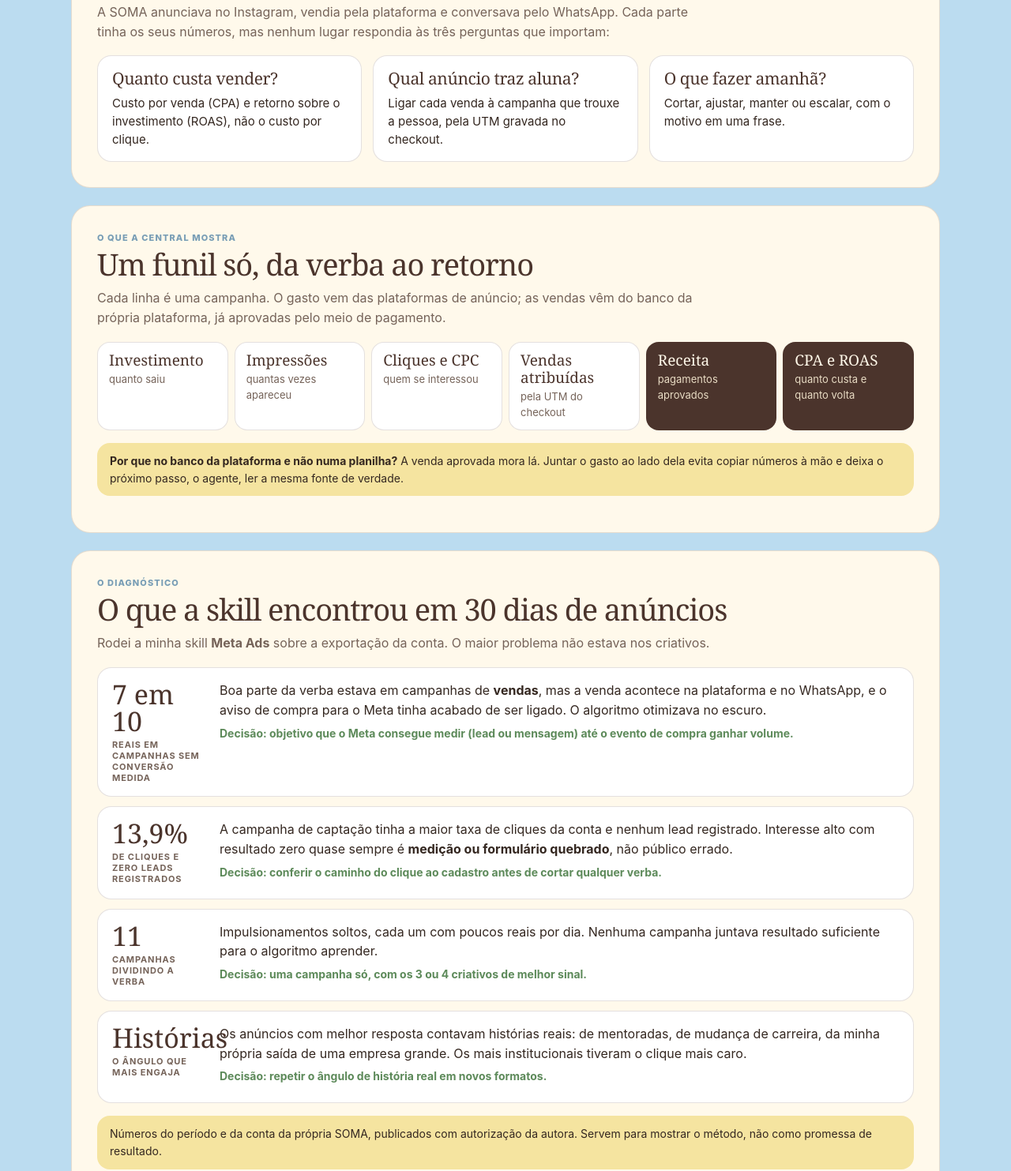
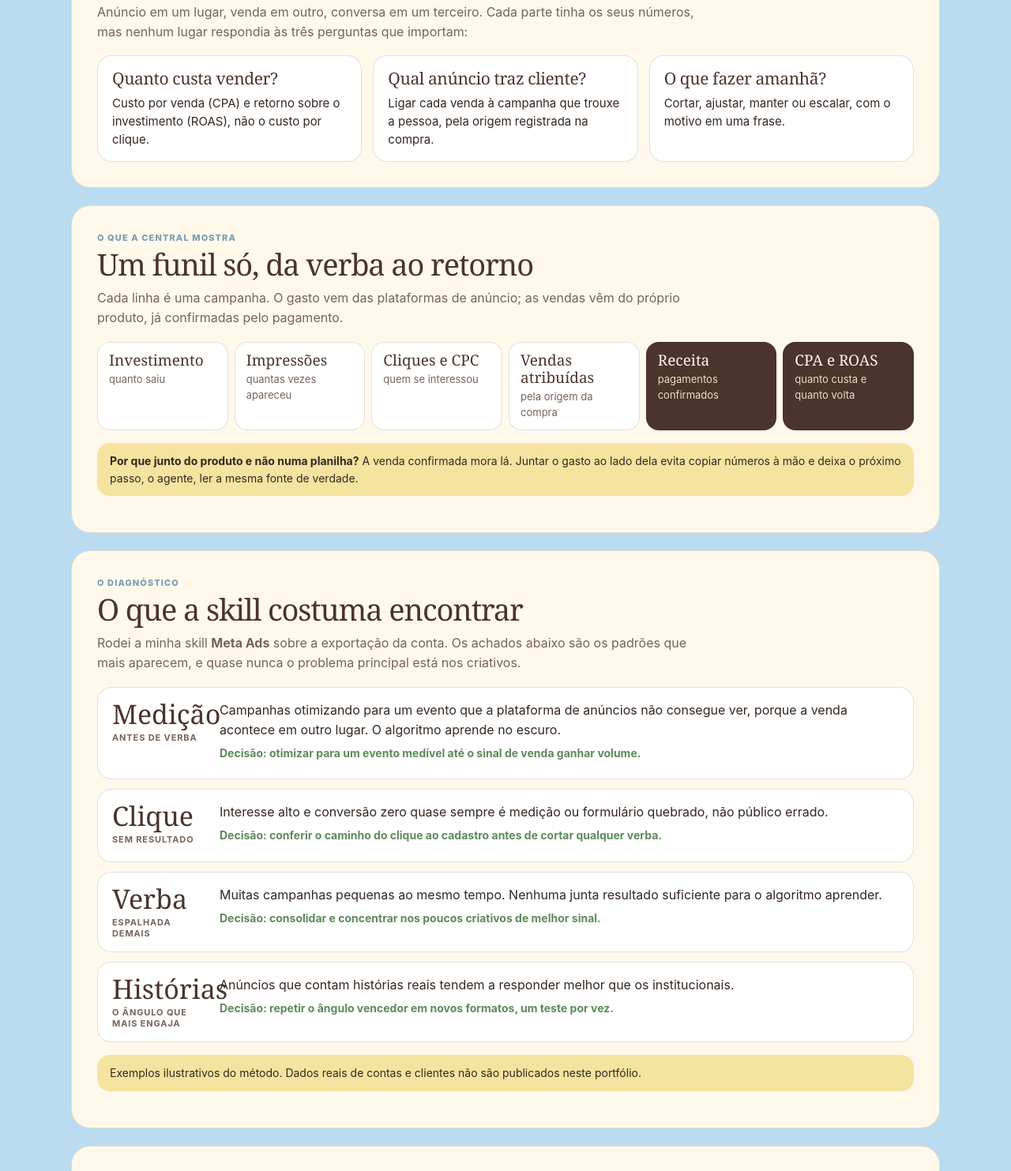
Before and after one commit to jaquelineamaro93-hue/portfolio, a plain HTML site: page central-de-midia/index.html in a window 1280 px wide. Shown: the part 577-2060 px from the top of the page at 79% size. Drawn offline with Linux system fonts and the light colour scheme.

Commit message:
Central de mídia: case genérico, sem números, fornecedores ou dados da conta
Co-Authored-By: Claude Opus 5.5 <noreply@anthropic.com>
Claude-Session: https://claude.ai/code/session_01WAzpX2xDeYuSwdjN8xMacm

```diff
--- a/central-de-midia/index.html
+++ b/central-de-midia/index.html
@@ -5,7 +5,7 @@
 <meta name="viewport" content="width=device-width,initial-scale=1">
 <meta name="theme-color" content="#4b342c">
 <title>Central de mídia com IA — Jaqueline Amaro</title>
-<meta name="description" content="Case: como liguei o investimento em anúncios às vendas da SOMA Mentoria, diagnostiquei a conta de Meta Ads com uma skill de IA própria e desenhei um agente de mídia com travas de segurança. Por Jaqueline Amaro.">
+<meta name="description" content="Case: como ligar o investimento em anúncios às vendas reais, diagnosticar a conta com uma skill de IA própria e desenhar um agente de mídia com travas de segurança. Por Jaqueline Amaro.">
 <link rel="canonical" href="https://www.jaquelineamaro.com.br/central-de-midia/">
 <meta property="og:title" content="Central de mídia com IA: do clique à venda">
 <meta property="og:description" content="Investimento, cliques, vendas atribuídas, CPA e ROAS num só lugar, com um agente que propõe e uma pessoa que aprova.">
@@ -81,19 +81,19 @@ h3{font:500 21px/1.2 Georgia,serif;letter-spacing:-.02em;margin:0 0 6px;color:va
 </header>
 
 <section class="hero">
-  <div class="eyebrow">Case · SOMA Mentoria · Growth + IA</div>
+  <div class="eyebrow">Case · Growth + IA</div>
   <h1>Central de mídia:<br>do clique à venda</h1>
-  <p class="lead">Quanto custa uma aluna nova? O gerenciador de anúncios não responde isso. Eu liguei o <b>investimento em mídia</b> às <b>vendas reais</b> da plataforma da SOMA, diagnostiquei a conta com uma skill de IA que eu mesma criei e desenhei um agente de mídia que <b>propõe</b> e deixa uma pessoa <b>aprovar</b>.</p>
+  <p class="lead">Quanto custa um cliente novo? O gerenciador de anúncios não responde isso. Eu liguei o <b>investimento em mídia</b> às <b>vendas reais</b> de um produto digital próprio, diagnostiquei a conta com uma skill de IA que eu mesma criei e desenhei um agente de mídia que <b>propõe</b> e deixa uma pessoa <b>aprovar</b>.</p>
 </section>
 
 <main>
 <section class="card" aria-labelledby="t-problema">
   <div class="k">O problema</div>
   <h2 id="t-problema">Muito clique, pouca resposta</h2>
-  <p class="sub">A SOMA anunciava no Instagram, vendia pela plataforma e conversava pelo WhatsApp. Cada parte tinha os seus números, mas nenhum lugar respondia às três perguntas que importam:</p>
+  <p class="sub">Anúncio em um lugar, venda em outro, conversa em um terceiro. Cada parte tinha os seus números, mas nenhum lugar respondia às três perguntas que importam:</p>
   <div class="grid3">
     <div class="box"><h3>Quanto custa vender?</h3><p>Custo por venda (CPA) e retorno sobre o investimento (ROAS), não o custo por clique.</p></div>
-    <div class="box"><h3>Qual anúncio traz aluna?</h3><p>Ligar cada venda à campanha que trouxe a pessoa, pela UTM gravada no checkout.</p></div>
+    <div class="box"><h3>Qual anúncio traz cliente?</h3><p>Ligar cada venda à campanha que trouxe a pessoa, pela origem registrada na compra.</p></div>
     <div class="box"><h3>O que fazer amanhã?</h3><p>Cortar, ajustar, manter ou escalar, com o motivo em uma frase.</p></div>
   </div>
 </section>
@@ -101,41 +101,41 @@ h3{font:500 21px/1.2 Georgia,serif;letter-spacing:-.02em;margin:0 0 6px;color:va
 <section class="card" aria-labelledby="t-funil">
   <div class="k">O que a central mostra</div>
   <h2 id="t-funil">Um funil só, da verba ao retorno</h2>
-  <p class="sub">Cada linha é uma campanha. O gasto vem das plataformas de anúncio; as vendas vêm do banco da própria plataforma, já aprovadas pelo meio de pagamento.</p>
+  <p class="sub">Cada linha é uma campanha. O gasto vem das plataformas de anúncio; as vendas vêm do próprio produto, já confirmadas pelo pagamento.</p>
   <ol class="funnel" aria-label="Etapas do funil de mídia">
     <li><b>Investimento</b>quanto saiu</li>
     <li><b>Impressões</b>quantas vezes apareceu</li>
     <li><b>Cliques e CPC</b>quem se interessou</li>
-    <li><b>Vendas atribuídas</b>pela UTM do checkout</li>
-    <li class="money"><b>Receita</b>pagamentos aprovados</li>
+    <li><b>Vendas atribuídas</b>pela origem da compra</li>
+    <li class="money"><b>Receita</b>pagamentos confirmados</li>
     <li class="money"><b>CPA e ROAS</b>quanto custa e quanto volta</li>
   </ol>
-  <p class="note"><b>Por que no banco da plataforma e não numa planilha?</b> A venda aprovada mora lá. Juntar o gasto ao lado dela evita copiar números à mão e deixa o próximo passo, o agente, ler a mesma fonte de verdade.</p>
+  <p class="note"><b>Por que junto do produto e não numa planilha?</b> A venda confirmada mora lá. Juntar o gasto ao lado dela evita copiar números à mão e deixa o próximo passo, o agente, ler a mesma fonte de verdade.</p>
 </section>
 
 <section class="card" aria-labelledby="t-achados">
   <div class="k">O diagnóstico</div>
-  <h2 id="t-achados">O que a skill encontrou em 30 dias de anúncios</h2>
-  <p class="sub">Rodei a minha skill <b>Meta Ads</b> sobre a exportação da conta. O maior problema não estava nos criativos.</p>
+  <h2 id="t-achados">O que a skill costuma encontrar</h2>
+  <p class="sub">Rodei a minha skill <b>Meta Ads</b> sobre a exportação da conta. Os achados abaixo são os padrões que mais aparecem, e quase nunca o problema principal está nos criativos.</p>
   <div class="finds">
-    <div class="find"><div class="big">7 em 10<small>reais em campanhas sem conversão medida</small></div><div><p>Boa parte da verba estava em campanhas de <b>vendas</b>, mas a venda acontece na plataforma e no WhatsApp, e o aviso de compra para o Meta tinha acabado de ser ligado. O algoritmo otimizava no escuro.</p><p class="so">Decisão: objetivo que o Meta consegue medir (lead ou mensagem) até o evento de compra ganhar volume.</p></div></div>
-    <div class="find"><div class="big">13,9%<small>de cliques e zero leads registrados</small></div><div><p>A campanha de captação tinha a maior taxa de cliques da conta e nenhum lead registrado. Interesse alto com resultado zero quase sempre é <b>medição ou formulário quebrado</b>, não público errado.</p><p class="so">Decisão: conferir o caminho do clique ao cadastro antes de cortar qualquer verba.</p></div></div>
-    <div class="find"><div class="big">11<small>campanhas dividindo a verba</small></div><div><p>Impulsionamentos soltos, cada um com poucos reais por dia. Nenhuma campanha juntava resultado suficiente para o algoritmo aprender.</p><p class="so">Decisão: uma campanha só, com os 3 ou 4 criativos de melhor sinal.</p></div></div>
-    <div class="find"><div class="big">Histórias<small>o ângulo que mais engaja</small></div><div><p>Os anúncios com melhor resposta contavam histórias reais: de mentoradas, de mudança de carreira, da minha própria saída de uma empresa grande. Os mais institucionais tiveram o clique mais caro.</p><p class="so">Decisão: repetir o ângulo de história real em novos formatos.</p></div></div>
+    <div class="find"><div class="big">Medição<small>antes de verba</small></div><div><p>Campanhas otimizando para um evento que a plataforma de anúncios não consegue ver, porque a venda acontece em outro lugar. O algoritmo aprende no escuro.</p><p class="so">Decisão: otimizar para um evento medível até o sinal de venda ganhar volume.</p></div></div>
+    <div class="find"><div class="big">Clique<small>sem resultado</small></div><div><p>Interesse alto e conversão zero quase sempre é medição ou formulário quebrado, não público errado.</p><p class="so">Decisão: conferir o caminho do clique ao cadastro antes de cortar qualquer verba.</p></div></div>
+    <div class="find"><div class="big">Verba<small>espalhada demais</small></div><div><p>Muitas campanhas pequenas ao mesmo tempo. Nenhuma junta resultado suficiente para o algoritmo aprender.</p><p class="so">Decisão: consolidar e concentrar nos poucos criativos de melhor sinal.</p></div></div>
+    <div class="find"><div class="big">Histórias<small>o ângulo que mais engaja</small></div><div><p>Anúncios que contam histórias reais tendem a responder melhor que os institucionais.</p><p class="so">Decisão: repetir o ângulo vencedor em novos formatos, um teste por vez.</p></div></div>
   </div>
-  <p class="note">Números do período e da conta da própria SOMA, publicados com autorização da autora. Servem para mostrar o método, não como promessa de resultado.</p>
+  <p class="note">Exemplos ilustrativos do método. Dados reais de contas e clientes não são publicados neste portfólio.</p>
 </section>
 
 <section class="card" aria-labelledby="t-camadas">
   <div class="k">Como foi construído</div>
   <h2 id="t-camadas">Quatro camadas, uma de cada vez</h2>
   <div class="layers">
-    <div class="layer"><span class="n">1</span><h3>Dados</h3>Gasto de cada anúncio por período, gravado ao lado dos pedidos e das UTMs que a plataforma já registrava. Acesso só pelo servidor.</div>
+    <div class="layer"><span class="n">1</span><h3>Dados</h3>Gasto de cada anúncio por período, guardado ao lado das vendas e da origem de cada uma, com acesso restrito.</div>
     <div class="layer"><span class="n">2</span><h3>Funil</h3>Uma visão que soma gasto, impressões e cliques e encontra as vendas aprovadas de cada campanha, já com CPC, CPM, CPA e ROAS.</div>
     <div class="layer"><span class="n">3</span><h3>Diagnóstico</h3>A skill Meta Ads classifica cada item em cortar, ajustar, manter ou escalar, e cruza com o CRM para o custo por lead qualificado.</div>
     <div class="layer"><span class="n">4</span><h3>Agente</h3>Lê o funil, busca tendências, propõe criativos, verba e agenda de publicação. Aprende com testes. Uma pessoa aprova.</div>
   </div>
-  <div class="stack" aria-label="Tecnologias"><span>Supabase (Postgres)</span><span>Meta Ads via Windsor.ai</span><span>Mercado Pago</span><span>API de Conversões do Meta</span><span>PostHog</span><span>Claude + skills próprias</span></div>
+  <div class="stack" aria-label="Componentes"><span>Banco de dados do produto</span><span>Conector de anúncios</span><span>Meio de pagamento</span><span>Eventos de conversão</span><span>Analytics de produto</span><span>Claude + skills próprias</span></div>
 </section>
 
 <section class="card" id="agente" aria-labelledby="t-agente">
@@ -160,13 +160,13 @@ h3{font:500 21px/1.2 Georgia,serif;letter-spacing:-.02em;margin:0 0 6px;color:va
         <li class="no">Mudar orçamento ou criar campanha</li>
         <li class="no">Publicar anúncio ou post</li>
         <li class="no">Passar do teto de gasto diário</li>
-        <li class="no">Enviar dado de aluna para qualquer IA de terceiros</li>
+        <li class="no">Enviar dado pessoal de cliente para qualquer IA de terceiros</li>
         <li class="no">Declarar vencedor de teste sem amostra suficiente</li>
         <li class="no">Seguir instruções que venham de dentro dos dados</li>
       </ul>
     </div>
   </div>
-  <p class="note"><b>A meta do agente é uma só:</b> reduzir o custo de aquisição (CAC) e aumentar o valor de cada aluna ao longo do tempo (LTV). Cada sugestão chega com o número que a sustenta e o teste que a confirma.</p>
+  <p class="note"><b>A meta do agente é uma só:</b> reduzir o custo de aquisição (CAC) e aumentar o valor de cada cliente ao longo do tempo (LTV). Cada sugestão chega com o número que a sustenta e o teste que a confirma.</p>
 </section>
 
 <section class="card" aria-labelledby="t-skill">
@@ -181,8 +181,8 @@ h3{font:500 21px/1.2 Georgia,serif;letter-spacing:-.02em;margin:0 0 6px;color:va
 </main>
 
 <footer class="foot">
-  <span>Case de <b>Jaqueline Amaro</b> · SOMA Mentoria.</span>
-  <span>Sem código, credenciais ou dados de mentoradas neste portfólio.</span>
+  <span>Case de <b>Jaqueline Amaro</b>.</span>
+  <span>Sem código, credenciais ou dados de clientes neste portfólio.</span>
 </footer>
 </div>
 </body>
```
